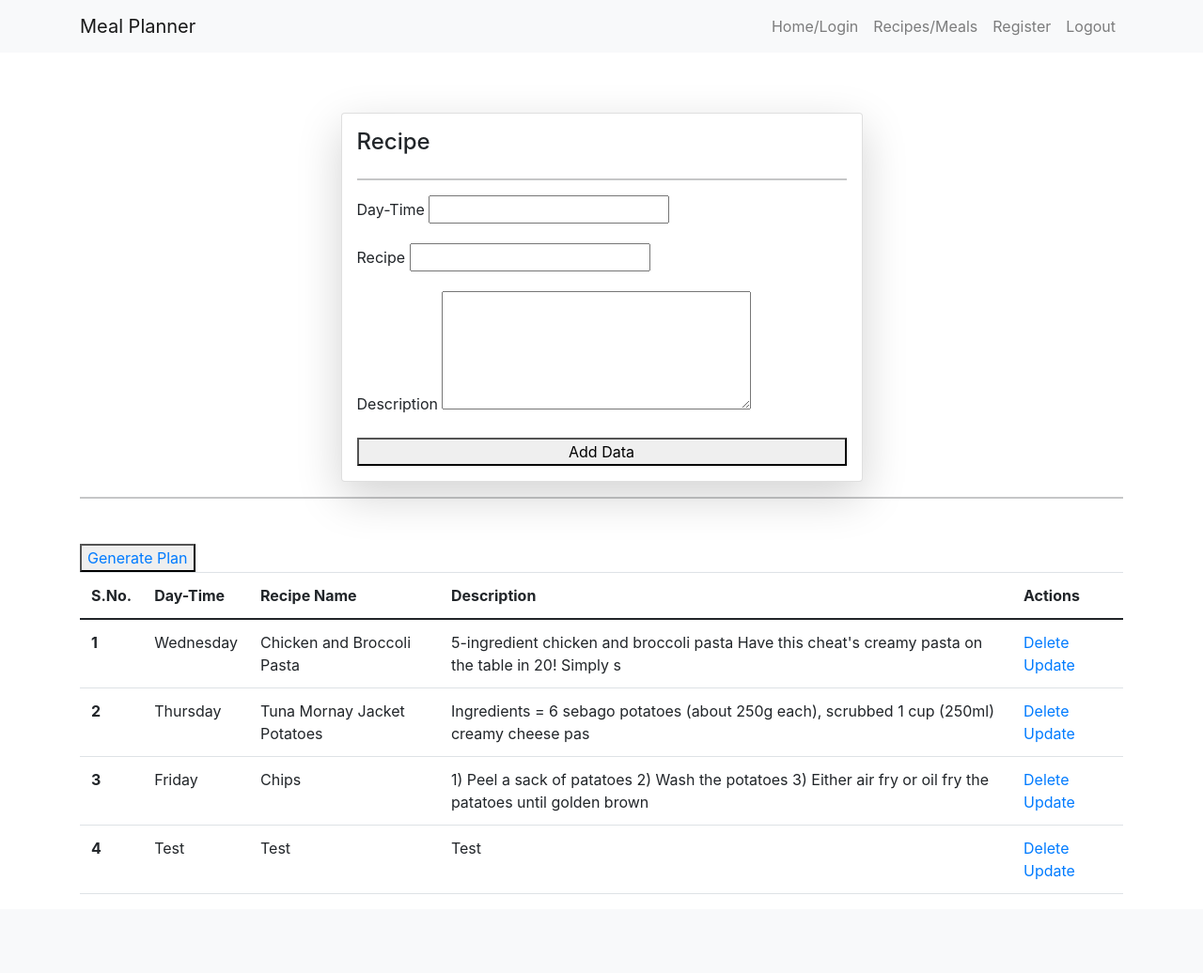
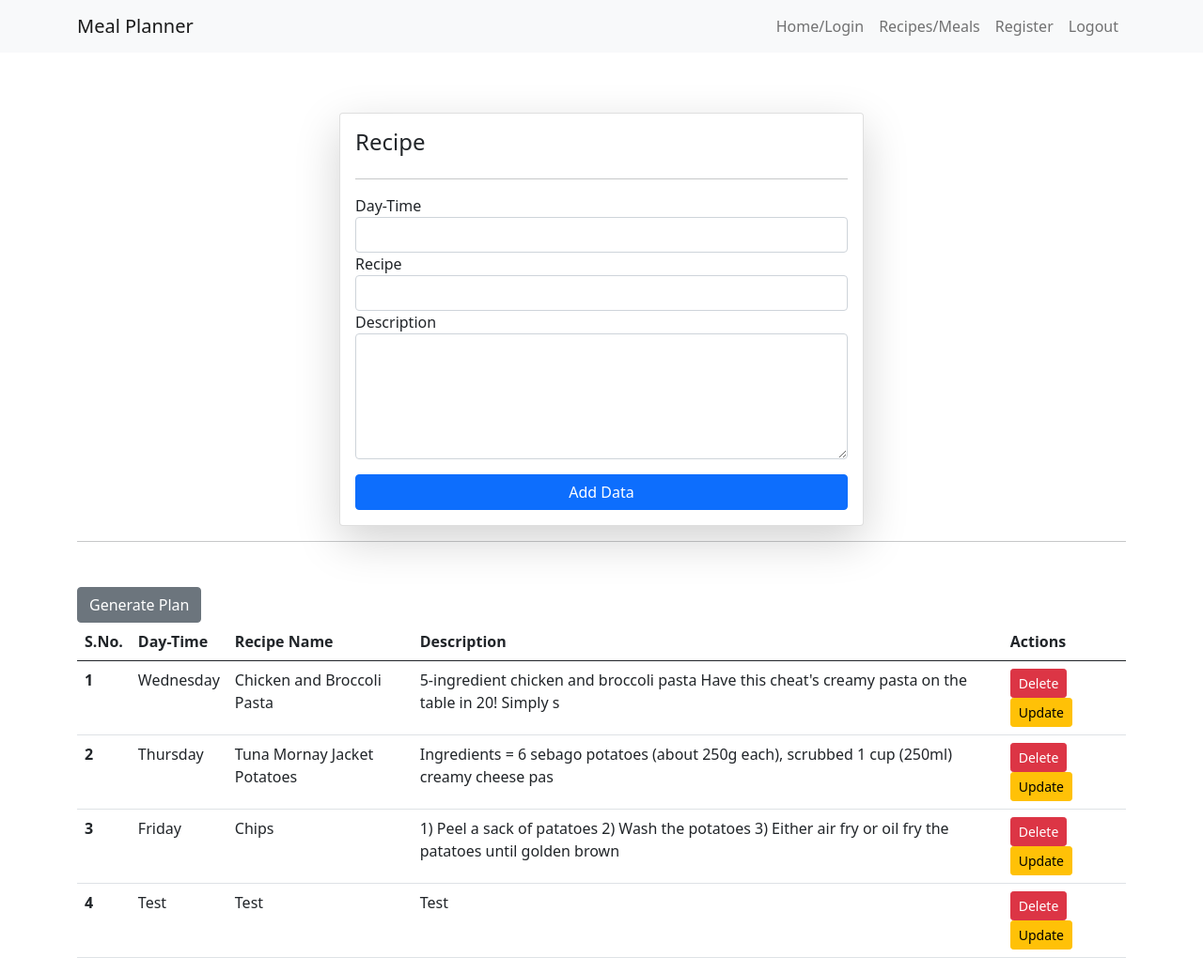
Before and after one commit to kash551/Mealplanner01, a Django app: page / in a window 1280 px wide. Shown: the whole page at 94% size. Before the commit the page ends 952 px from the top, so only its background shows below. Run offline with Django 4.2, Linux system fonts and the light colour scheme; a user stored in the database is signed in; data comes from the database, SQL or seed files in the repository; some libraries are stand-ins or nearby versions.

Commit message:
edited the recipe.html for validation

```diff
--- a/home/templates/recipe.html
+++ b/home/templates/recipe.html
@@ -1,65 +1,62 @@
-
 {% extends "base.html" %}
 {% block start %}
 
-<link href="https://maxcdn.bootstrapcdn.com/bootstrap/4.5.2/css/bootstrap.min.css" rel="stylesheet">
+<link href="https://cdn.jsdelivr.net/npm/bootstrap@5.0.2/dist/css/bootstrap.min.css" rel="stylesheet"
+      integrity="sha384-EVSTQN3/azprG1Anm3QDgpJLIm9Nao0Yz1ztcQTwFspd3yD65VohhpuuCOmLASjC" crossorigin="anonymous">
 
 <div class="container mt-3">
     <br><br>
     <form class="col-sm-12 col-md-6 mx-auto card p-3 shadow-lg" method="post" enctype="multipart/form-data">
         {% csrf_token %}
-		<h4> Recipe </h4>
+        <h4>Recipe</h4>
         <hr>
         <div class="form-group">
-		<label for="exampleInputEmail1">Day-Time </label>
-		<input type="text" name="day" required>
+            <label for="dayInput">Day-Time</label>
+            <input type="text" id="dayInput" name="day" class="form-control" required>
         </div>
         <div class="form-group">
-		<label for="exampleInputEmail1">Recipe </label>
-		<input name="name" type="text" required>
-
-
+            <label for="recipeInput">Recipe</label>
+            <input id="recipeInput" name="name" type="text" class="form-control" required>
         </div>
         <div class="form-group">
-		<label for="exampleInputPassword1">Description </label>
-		<!-- <input name="description" type="text" rows="10" cols="50" required> -->
-
-		<textarea name="description" rows="5" cols="30"></textarea>
+            <label for="descriptionInput">Description</label>
+            <textarea id="descriptionInput" name="description" rows="5" cols="30" class="form-control"></textarea>
         </div>
-		<button type="submit" class="">Add Data</button>
+        <button type="submit" class="btn btn-primary mt-3">Add Data</button>
     </form>
     <hr>
     <div class="class mt-5">
-		<form>
-		<button > <a href="{%url 'pdf' %}">Generate Plan </a></button>
-		</form>
+        <a href="{% url 'pdf' %}" class="btn btn-secondary">Generate Plan</a>
 
         <table class="table mt-6">
             <thead>
                 <tr>
-					<th scope="col">S.No. </th>
-					<th scope="col">Day-Time </th>
-					<th scope="col">Recipe Name </th>
-					<th scope="col">Description </th>
+                    <th scope="col">S.No.</th>
+                    <th scope="col">Day-Time</th>
+                    <th scope="col">Recipe Name</th>
+                    <th scope="col">Description</th>
                     <th scope="col">Actions</th>
                 </tr>
             </thead>
             <tbody>
                 {% for recipe in recipes %}
                 <tr>
-					<th scope="row">{{forloop.counter}}</th>
-					<td>{{recipe.day}}</td>
-					<td> {{recipe.name}}</td>
-					<td>{{recipe.description}}</td>
+                    <th scope="row">{{ forloop.counter }}</th>
+                    <td>{{ recipe.day }}</td>
+                    <td>{{ recipe.name }}</td>
+                    <td>{{ recipe.description }}</td>
                     <td>
-						<a href="/delete_recipe/{{recipe.id }}" >Delete </a>
-						<a href="/update_recipe/{{recipe.id }}">Update </a>
+                        <a href="/delete_recipe/{{ recipe.id }}" class="btn btn-danger btn-sm">Delete</a>
+                        <a href="/update_recipe/{{ recipe.id }}" class="btn btn-warning btn-sm">Update</a>
                     </td>
                 </tr>
                 {% endfor %}
             </tbody>
         </table>
     </div>
+</div>
 
+<script src="https://cdn.jsdelivr.net/npm/bootstrap@5.2.0/dist/js/bootstrap.bundle.min.js"
+        integrity="sha384-A3rJD856KowSb7dwlZdYEkO39Gagi7vIsF0jrRAoQmDKKtQBHUuLZ9AsSv4jD4Xa" crossorigin="anonymous"></script>
 
 {% endblock %}
```
Lines whose indentation alone changed are shown as unchanged.
